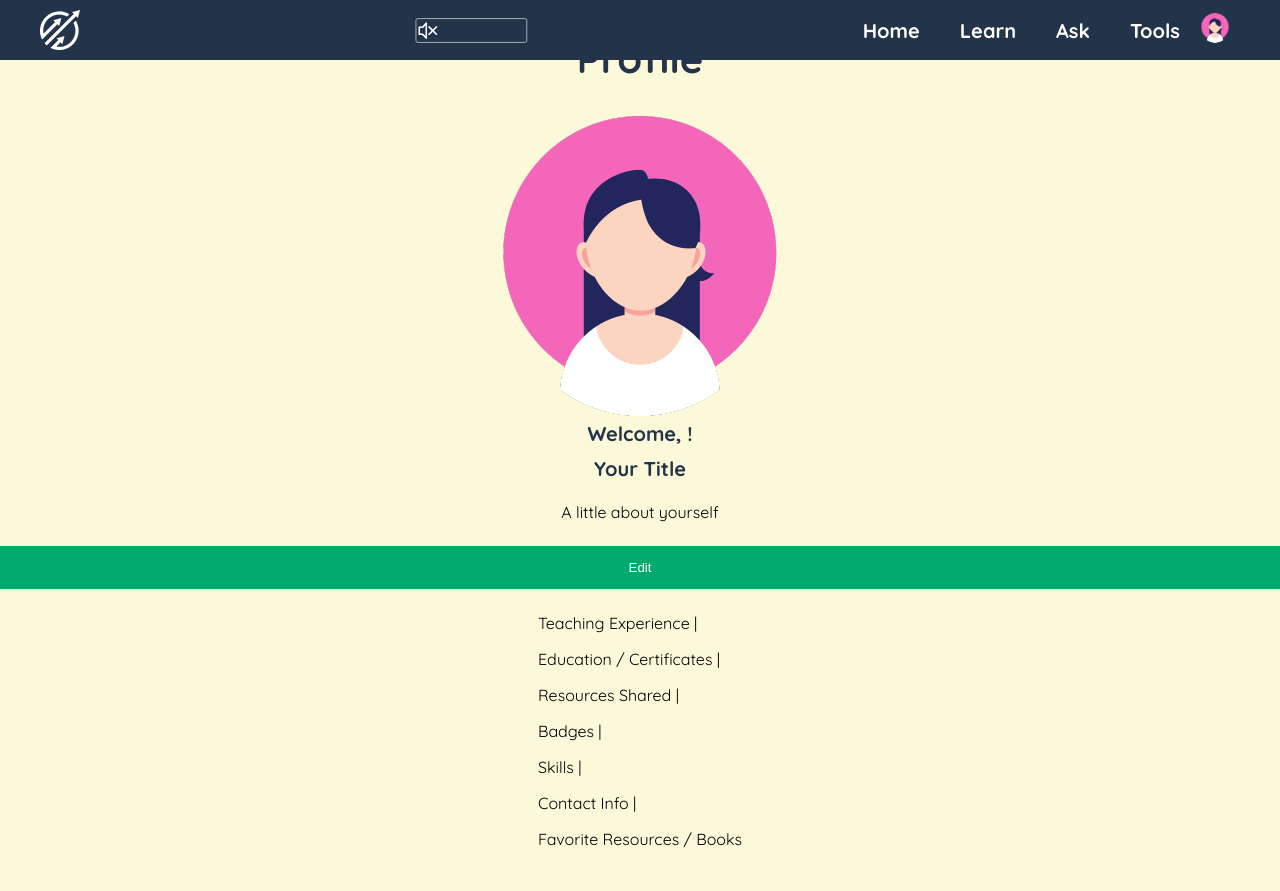
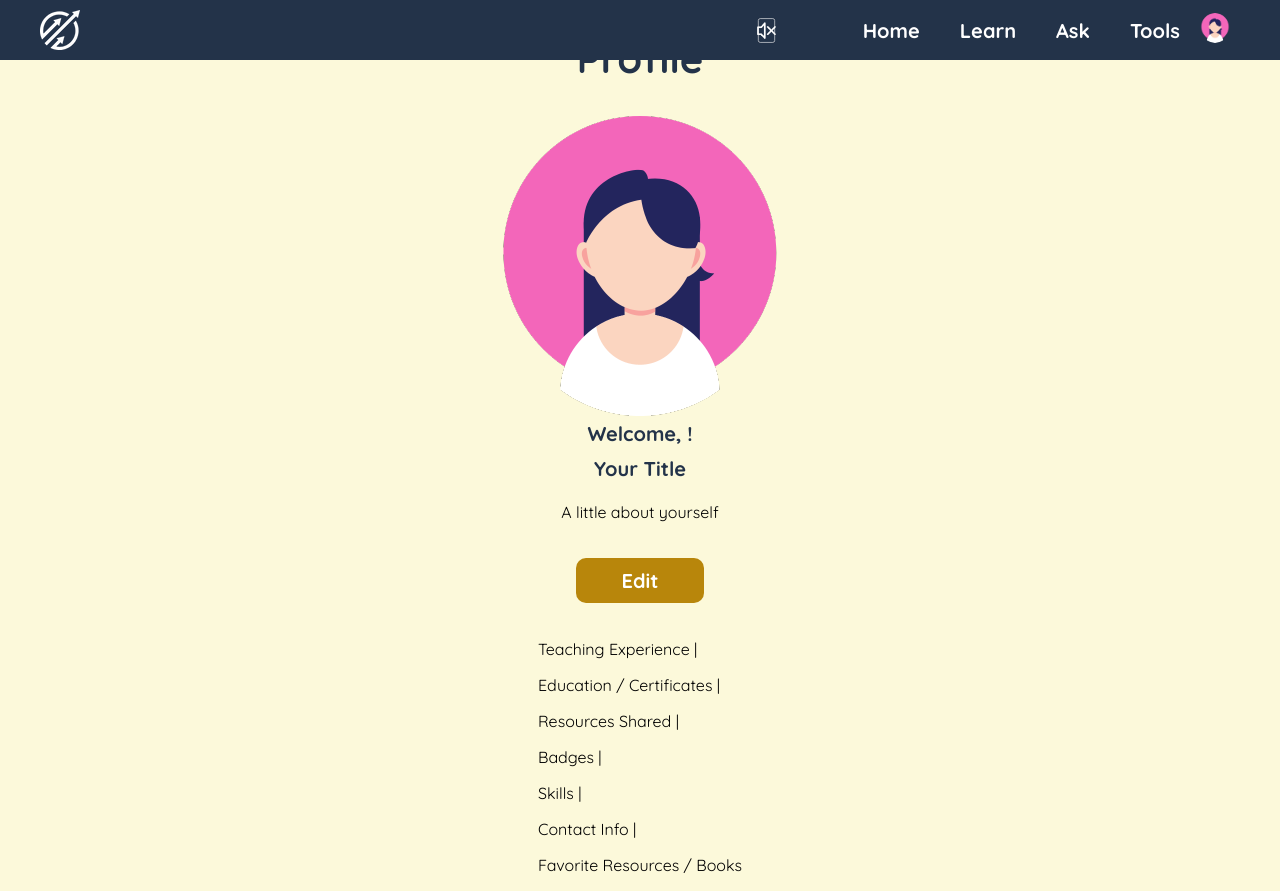
Before and after one commit to colletteap/growth, a React (Create React App) app: page /#/Profile in a window 1280 px wide. Before the commit the page ends 865 px from the top, so only its background shows below. Built offline with nearby package versions, Linux system fonts and the light colour scheme.

Commit message:
changing save button styling

```diff
--- a/src/styles/Profile.css
+++ b/src/styles/Profile.css
@@ -10,3 +10,17 @@
     display: flex;
     justify-content: center;
   }
+
+  button {
+    padding: 10px 20px;
+    color: white;
+    font-size: 20px;
+    font-family: "Quicksand", sans-serif;
+    font-weight: bold;
+    justify-content: center;
+    text-decoration: none;
+    margin: 20px;
+    width: 10%;
+    background-color: darkgoldenrod;
+    border-radius: 10px;;
+  }
```
